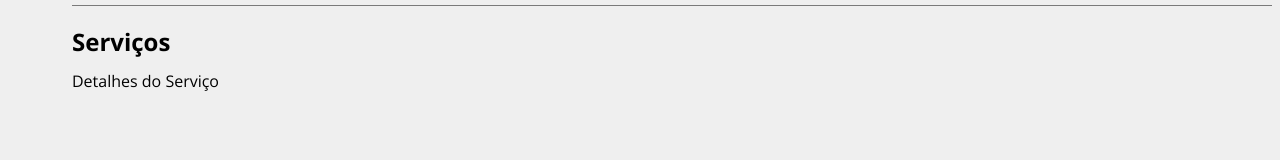
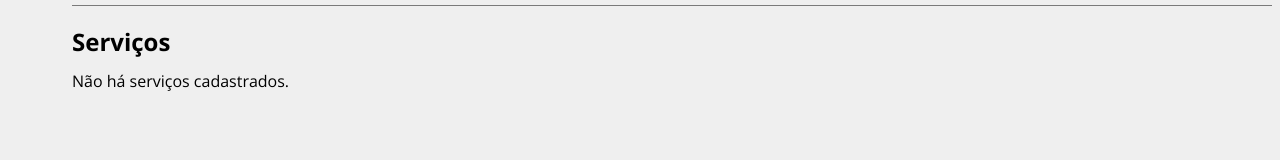
Before and after one commit to viniciusxsousa/const, a React (Vite) app: page /projeto/1 in a window 1280 px wide. Shown: the part 406-566 px from the top of the page. Built offline with nearby package versions, Linux system fonts and the light colour scheme; data requests are answered from the project's data file.

Commit message:
feature: card de serviços

```diff
--- /dev/null
+++ b/src/components/project/ServiceCard/index.jsx
@@ -0,0 +1,26 @@
+import { Card, Acoes } from '../ProjectCard/styles'
+
+import { BsFillTrashFill } from 'react-icons/bs'
+
+function ServiceCard({ name, descricao, custo, id, handleRemove }) {
+
+    const remover = (e) => {
+
+    }
+
+    return(
+        <Card>
+            <h4>{name}</h4>
+            <p><span>Custo total:</span> R${custo}</p>
+            <p>{descricao}</p>
+            <Acoes>
+                <button onClick={remover}>
+                    <BsFillTrashFill/>
+                    Excluir
+                </button>
+            </Acoes>
+        </Card>
+    )
+}
+
+export default ServiceCard
--- a/src/pages/Projeto/index.jsx
+++ b/src/pages/Projeto/index.jsx
@@ -9,6 +9,7 @@ import ServiceForms from '../../components/project/ServiceForms'
 import Conteiner from '../../components/layout/Conteiner'
 import Mensagem from '../../components/layout/Mensagem'
 import Load from '../../components/layout/Loader'
+import ServiceCard from '../../components/project/ServiceCard'
 
 function Projeto() {
 
@@ -16,6 +17,7 @@ function Projeto() {
     const [showServiceForm, setServiceForm] = useState(false);
     const [mensagem, setMensagem] = useState();
     const [projeto, setProjeto] = useState([]);
+    const [servico, setServico] = useState([]);
     const [type, setType] = useState();
     const { id } = useParams();
 
@@ -29,7 +31,10 @@ function Projeto() {
             }
         })
         .then((resp) => resp.json())
-        .then((data) => setProjeto(data))
+        .then((data) => {
+            setProjeto(data);
+            setServico(data.servico);
+        })
         .catch((error) => console.log(error));
         }, 300)
     }, [id])
@@ -107,6 +112,10 @@ function Projeto() {
         setServiceForm(!showServiceForm);
     }
 
+    function RemoverServico() {
+
+    }
+
     return(
         <>
             {projeto.name ? (
@@ -148,7 +157,19 @@ function Projeto() {
                         </DetalhesConteiner>
                         <h2>Serviços</h2>
                         <Conteiner justify='start'>
-                            <p>Detalhes do Serviço</p>
+                            {servico.length > 0 &&
+                                servico.map( (elemento) => (
+                                    <ServiceCard
+                                        name={elemento.name}
+                                        custo={elemento.custo}
+                                        descricao={elemento.descricao}
+                                        id={elemento.id}
+                                        key={elemento.id}
+                                        handleRemove={RemoverServico}
+                                    />
+                                ))
+                            }
+                            {servico.length === 0 && <p>Não há serviços cadastrados.</p>}
                         </Conteiner>
                     </Conteiner>
                 </ProjetoDetalhes>
```
